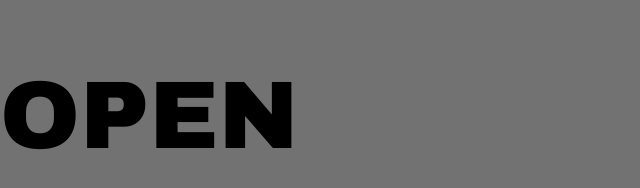
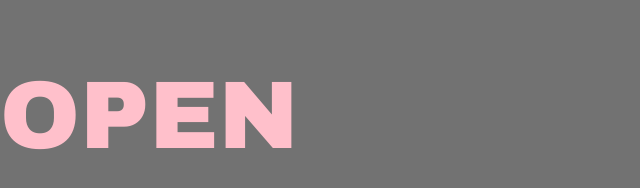
Before and after one commit to johnedisc/times_up, a website built with Vite: page index.html in a window 1280 px wide. Shown: the whole page, without its empty margins (0-640 px from the left). Built offline with nearby package versions, Linux system fonts and the light colour scheme.

Commit message:
update main, create start-screen

```diff
--- a/src/css/container.css
+++ b/src/css/container.css
@@ -12,6 +12,8 @@
 }
 
 .start-screen {
+  background-color: var(--bg-start-screen);
   font-size: 6em;
   font-weight: 400;
+  color: pink;
 }
--- a/src/main.ts
+++ b/src/main.ts
@@ -1,23 +1,11 @@
 import './css/container.css';
 import './css/variables.css';
+import { startScreen } from './ts/start-screen';
 
-//document.querySelector<HTMLDivElement>('#container')!.innerHTML = `
-//  <div>
-//    <h1>Vite + TypeScript</h1>
-//    <div class="card">
-//      <button id="counter" type="button"></button>
-//    </div>
-//  </div>
-//`;
-const buildStartScreen = ():void => {
-  const h1: HTMLElement = document.createElement('h1');
-  h1.innerHTML = 'OPEN';
-  h1.classList.add('start-screen');
-  document.querySelector('#container')?.appendChild(h1);
-};
+export const clearScreen = ():void => {
+  document.querySelector<HTMLElement>('#container')!.innerHTML = ``;
+}
 
 window.addEventListener('load', (event) => {
-  screen.orientation.lock("landscape");
-  console.log(event, screen.orientation);
-  buildStartScreen();
+  startScreen();
 });
--- /dev/null
+++ b/src/ts/start-screen.ts
@@ -0,0 +1,16 @@
+import '../css/container.css';
+import { clearScreen } from '../main.ts';
+
+export const startScreen = ():string => {
+  clearScreen();
+  const h1: HTMLDivElement = document.createElement('h1');
+  h1.innerHTML = 'OPEN';
+  h1.classList.add('start-screen');
+  document.querySelector('#container')?.appendChild(h1);
+
+  return `
+    <div class=${'start-screen'}>
+      ${h1}
+    </div>
+  `;
+}
```
